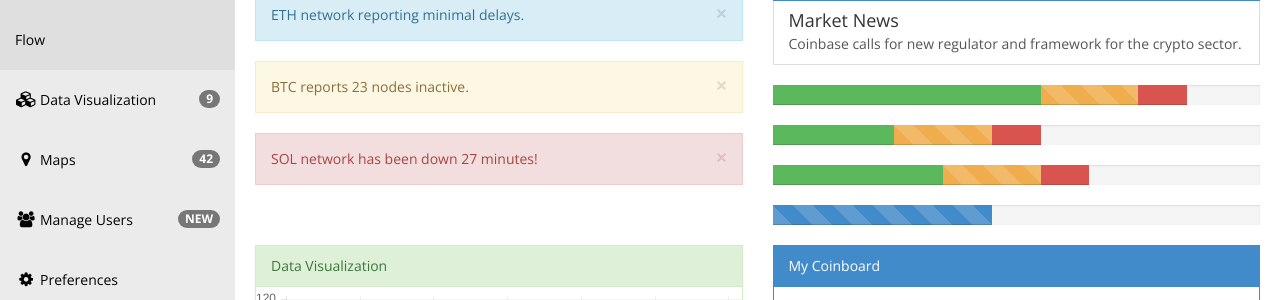
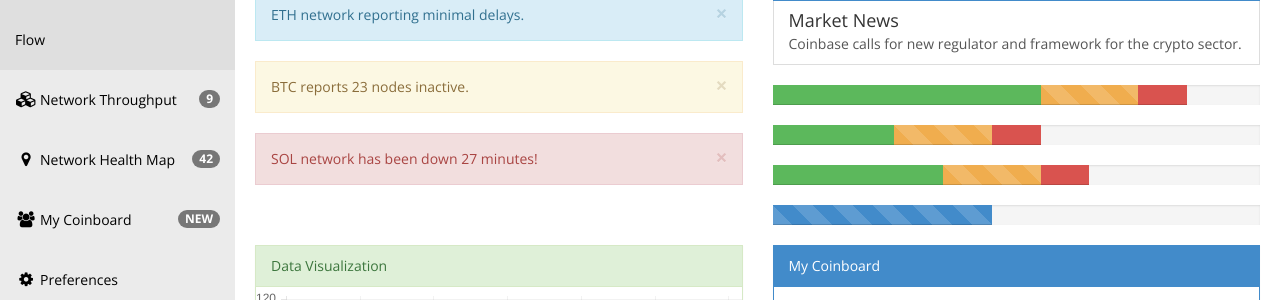
Before and after one commit to williamedwardhahn/coin, a plain HTML site: page index.html in a window 1280 px wide. Shown: the part 350-650 px from the top of the page. Drawn offline with nearby package versions, Linux system fonts and the light colour scheme.

Commit message:
Update index.html

```diff
--- a/index.html
+++ b/index.html
@@ -42,9 +42,9 @@
 
             </ul>
           </li>
-          <li><a href="data-visualization.html"><i class="fa fa-cubes"></i><span class="badge pull-right">9</span>Data Visualization</a></li>
-          <li><a href="maps.html"><i class="fa fa-map-marker"></i><span class="badge pull-right">42</span>Maps</a></li>
-          <li><a href="tables.html"><i class="fa fa-users"></i><span class="badge pull-right">NEW</span>Manage Users</a></li>
+          <li><a href="data-visualization.html"><i class="fa fa-cubes"></i><span class="badge pull-right">9</span>Network Throughput</a></li>
+          <li><a href="maps.html"><i class="fa fa-map-marker"></i><span class="badge pull-right">42</span>Network Health Map</a></li>
+          <li><a href="tables.html"><i class="fa fa-users"></i><span class="badge pull-right">NEW</span>My Coinboard</a></li>
           <li><a href="preferences.html"><i class="fa fa-cog"></i>Preferences</a></li>
           <li><a href="javascript:;" data-toggle="modal" data-target="#confirmModal"><i class="fa fa-sign-out"></i>Sign Out</a></li>
         </ul>
```
